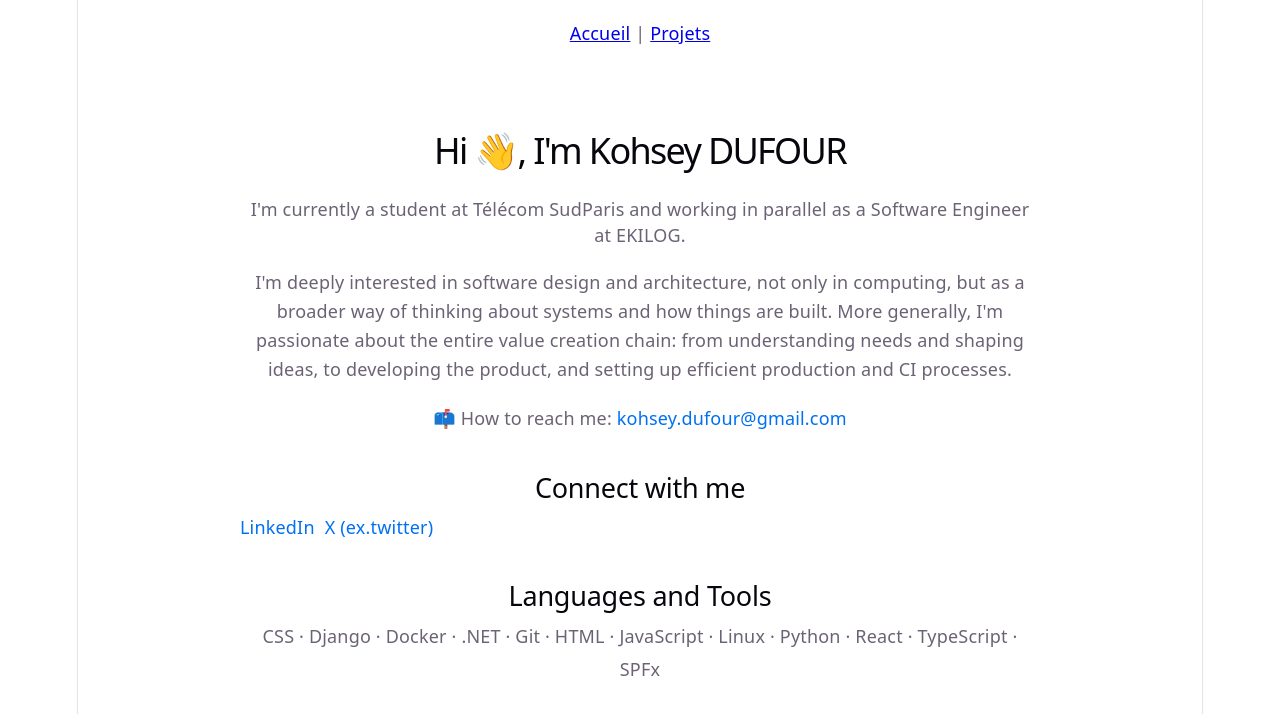
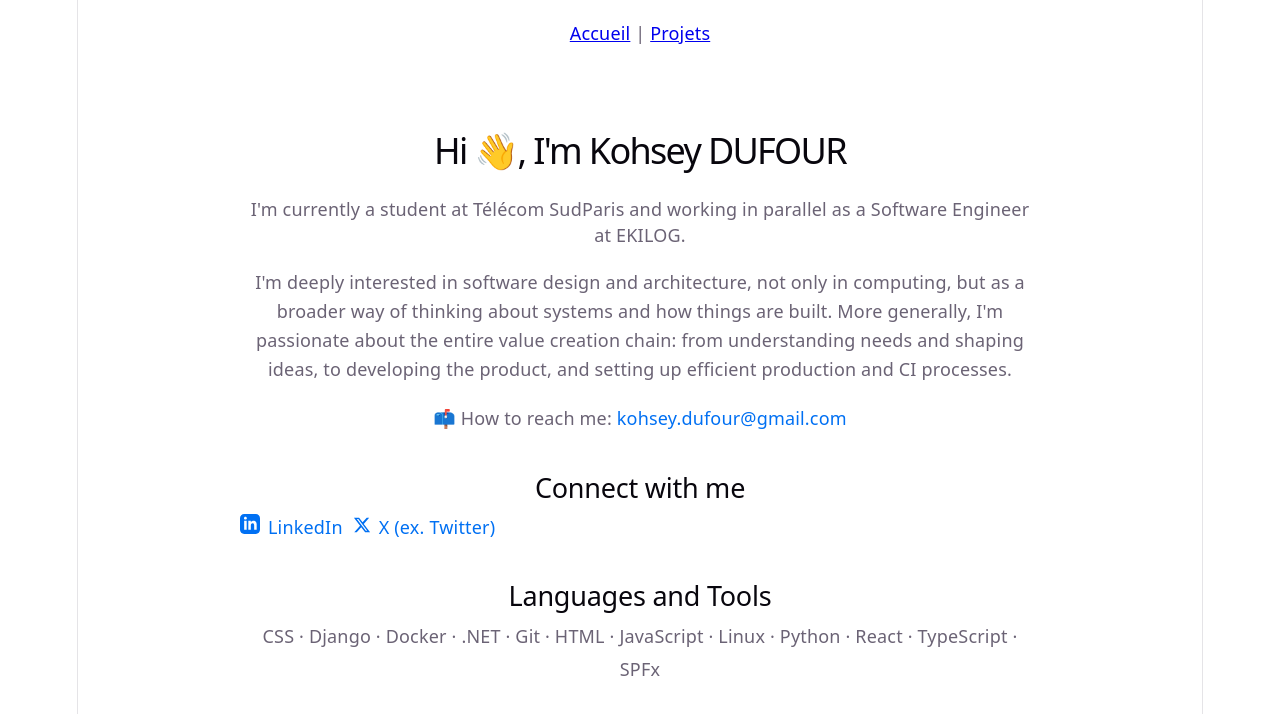
Before and after one commit to KohseyPower/portfolio, a React (Vite) app: page / in a window 1280 px wide. Shown: the top 714 px of the page. Built offline with nearby package versions, Linux system fonts and the light colour scheme.

Commit message:
feat: add logos for linkedin and x

```diff
--- a/src/pages/Home.tsx
+++ b/src/pages/Home.tsx
@@ -29,6 +29,16 @@ export default function Home() {
           target="_blank"
           rel="noreferrer"
         >
+          <svg
+            xmlns="http://www.w3.org/2000/svg"
+            width="20"
+            height="20"
+            viewBox="0 0 24 24"
+            fill="currentColor"
+            style={{ marginRight: "8px" }}
+          >
+            <path d="M19 0h-14c-2.761 0-5 2.239-5 5v14c0 2.761 2.239 5 5 5h14c2.762 0 5-2.239 5-5v-14c0-2.761-2.238-5-5-5zm-11 19h-3v-11h3v11zm-1.5-12.268c-.966 0-1.75-.79-1.75-1.764s.784-1.764 1.75-1.764 1.75.79 1.75 1.764-.783 1.764-1.75 1.764zm13.5 12.268h-3v-5.604c0-3.368-4-3.113-4 0v5.604h-3v-11h3v1.765c1.396-2.586 7-2.777 7 2.476v6.759z" />
+          </svg>
           LinkedIn
         </Styled.ContactLink>
         <Styled.ContactLink
@@ -36,7 +46,17 @@ export default function Home() {
           target="_blank"
           rel="noreferrer"
         >
-          X (ex.twitter)
+          <svg
+            xmlns="http://www.w3.org/2000/svg"
+            width="18"
+            height="18"
+            viewBox="0 0 24 24"
+            fill="currentColor"
+            style={{ marginRight: "8px" }}
+          >
+            <path d="M18.244 2.25h3.308l-7.227 8.26 8.502 11.24H16.17l-5.214-6.817L4.99 21.75H1.68l7.73-8.835L1.254 2.25H8.08l4.713 6.231zm-1.161 17.52h1.833L7.084 4.126H5.117z" />
+          </svg>
+          X (ex. Twitter)
         </Styled.ContactLink>
       </Styled.SocialLinks>
       <Styled.Subtitle>Languages and Tools</Styled.Subtitle>
```
